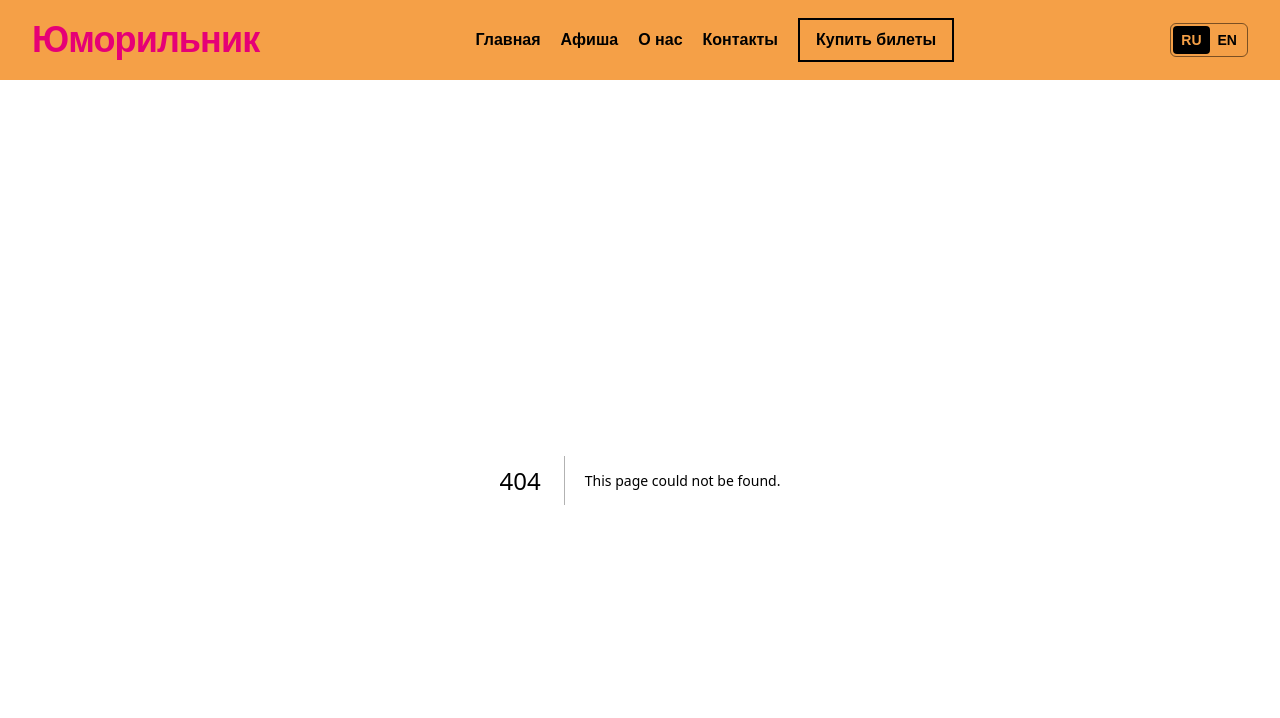
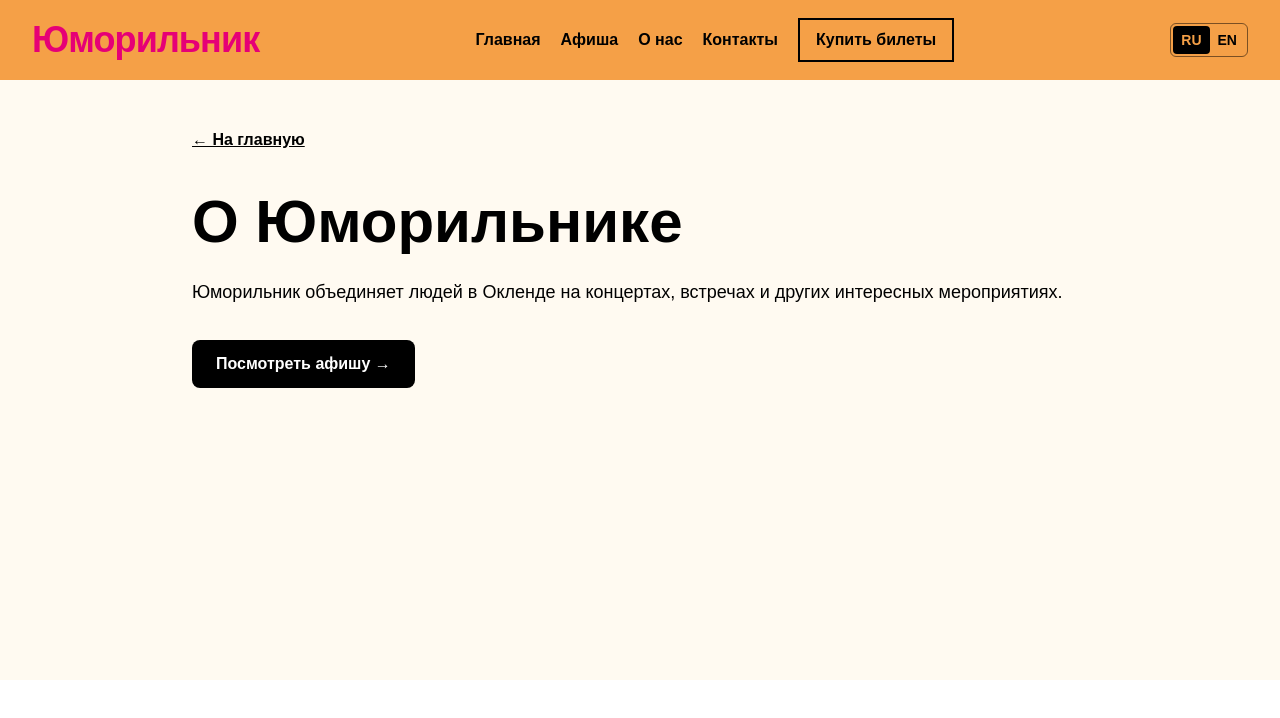
Before and after one commit to darshabloom/yumorilnik, a Next.js app: page /about in a window 1280 px wide. Before the commit this address had no page. Shown: the top 718 px of the page. Built offline with nearby package versions, Linux system fonts and the light colour scheme.

Commit message:
Add bilingual About page for existing header navigation

```diff
--- /dev/null
+++ b/app/about/page.tsx
@@ -0,0 +1,13 @@
+import Link from "next/link";
+import LocalizedText from "@/components/LocalizedText";
+
+export default function AboutPage(){
+ return <main className="min-h-[75vh] bg-[#fffaf1] px-5 py-12 text-black sm:px-10 lg:px-[6vw]">
+   <div className="mx-auto max-w-4xl">
+     <Link href="/" className="font-bold underline"><LocalizedText ru="← На главную" en="← Home"/></Link>
+     <h1 className="mt-10 text-4xl font-black sm:text-6xl"><LocalizedText ru="О Юморильнике" en="About Yumorilnik"/></h1>
+     <p className="mt-6 text-lg leading-8"><LocalizedText ru="Юморильник объединяет людей в Окленде на концертах, встречах и других интересных мероприятиях." en="Yumorilnik brings people together in Auckland for concerts, gatherings and other memorable events."/></p>
+     <Link href="/events" className="mt-8 inline-block rounded-lg bg-black px-6 py-3 font-bold text-white"><LocalizedText ru="Посмотреть афишу →" en="Explore events →"/></Link>
+   </div>
+ </main>;
+}
```
